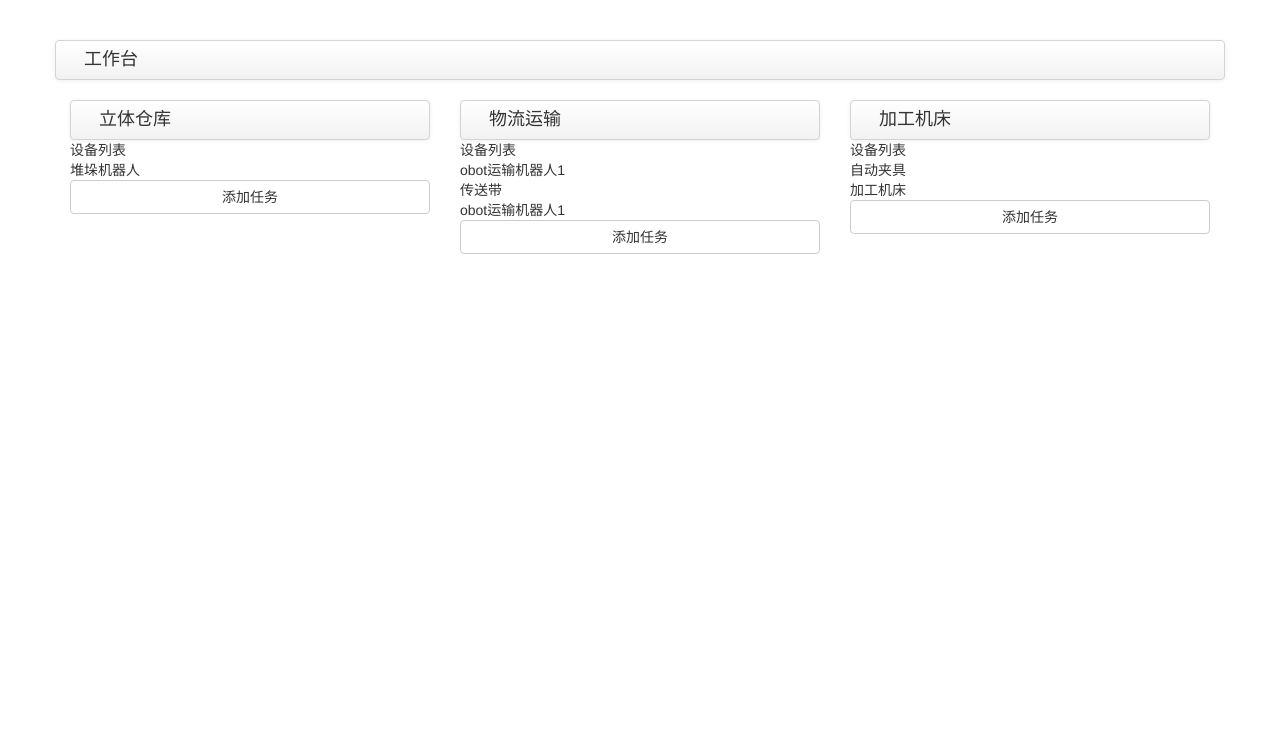
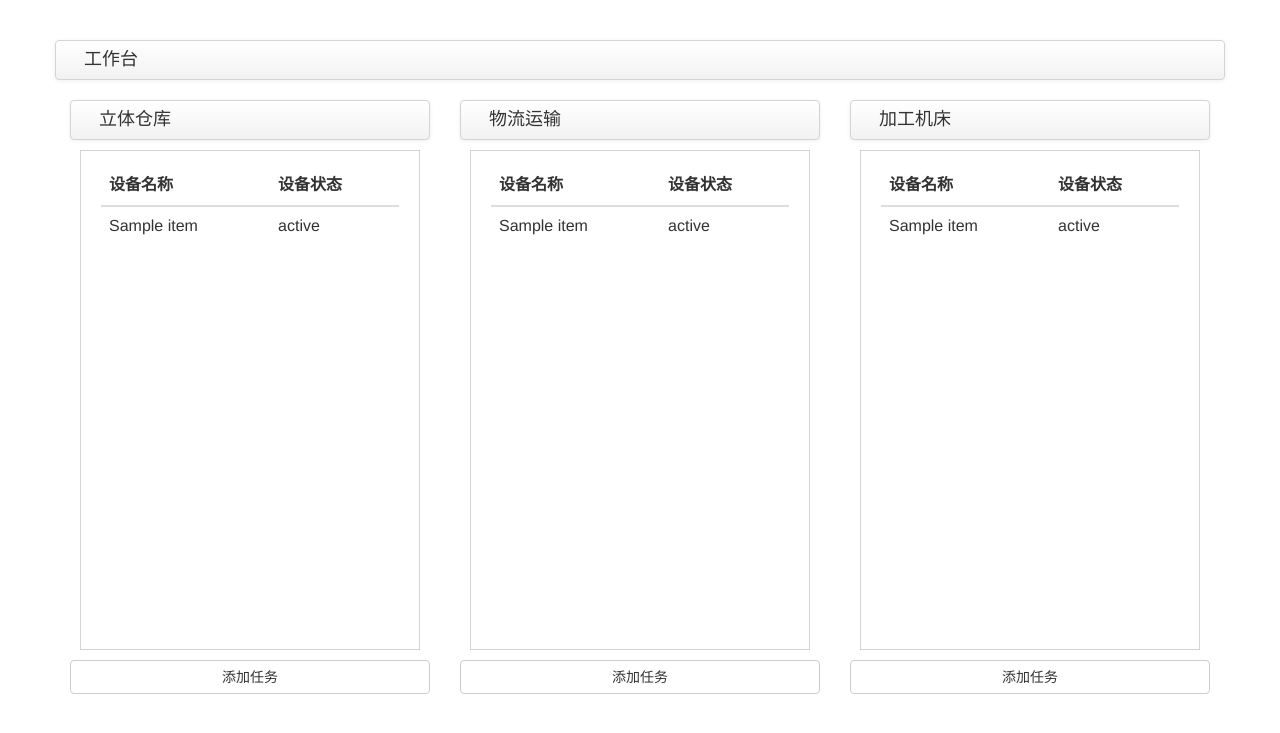
Before and after one commit to xyk-sknight/flask-web-smart_manufactorying, a Python web app: template app/templates/workplace.html in a window 1280 px wide. Shown: the part 52-785 px from the top of the page. Run offline with Jinja, Linux system fonts and the light colour scheme; the template is opened without the code that fills it: most values are stand-ins (such as "Sample title", 1, 10 or a date in 2020); some libraries are stand-ins or nearby versions.

Commit message:
工作台页面增加设备列表接口

```diff
--- a/app/templates/workplace.html
+++ b/app/templates/workplace.html
@@ -19,10 +19,23 @@
 		<div class="row_head_block ">
 			<p>立体仓库</p>
 		</div>
-		<div>
-			设备列表<br>
-			堆垛机器人<br>
-		</div>
+        <div class="block_content" style="height:500px">
+		    <table class="table table-hover">
+                <thead>
+                    <th>设备名称</th>
+                    <th>设备状态</th>
+                </thead>
+                <tbody>
+                    {% for item in rpo_ept_list %}
+                    <tr>
+                        <td>{{item.ept_name}}</td>
+                        <td>{{item.status}}</td>
+                    </tr>
+                    {% endfor %}
+                </tbody>
+
+            </table>
+        </div>
 		<div>
 			<button class="btn btn-default btn-block">添加任务</button>
 		</div>
@@ -32,12 +45,23 @@
 		<div class="row_head_block ">
 			<p>物流运输</p>
 		</div>
-		<div>
-			设备列表<br>
-			obot运输机器人1<br>
-			传送带<br>
-			obot运输机器人1<br>
-		</div>
+		<div class="block_content" style="height:500px">
+		    <table class="table table-hover">
+                <thead>
+                    <th>设备名称</th>
+                    <th>设备状态</th>
+                </thead>
+                <tbody>
+                    {% for item in transfer_ept_list %}
+                    <tr>
+                        <td>{{item.ept_name}}</td>
+                        <td>{{item.status}}</td>
+                    </tr>
+                    {% endfor %}
+                </tbody>
+
+            </table>
+        </div>
 		<div>
 			<button class="btn btn-default btn-block">添加任务</button>
 		</div>
@@ -47,11 +71,23 @@
 		<div class="row_head_block ">
 			<p>加工机床</p>
 		</div>
-		<div>
-			设备列表<br>
-			自动夹具<br>
-			加工机床<br>
-		</div>
+		<div class="block_content" style="height:500px">
+		    <table class="table table-hover">
+                <thead>
+                    <th>设备名称</th>
+                    <th>设备状态</th>
+                </thead>
+                <tbody>
+                    {% for item in machine_ept_list %}
+                    <tr>
+                        <td>{{item.ept_name}}</td>
+                        <td>{{item.status}}</td>
+                    </tr>
+                    {% endfor %}
+                </tbody>
+
+            </table>
+        </div>
 		<div>
 			<button class="btn btn-default btn-block">添加任务</button>
 		</div>
```
Also changed, not shown: app/views/workplace.py (+22 -2 lines).
